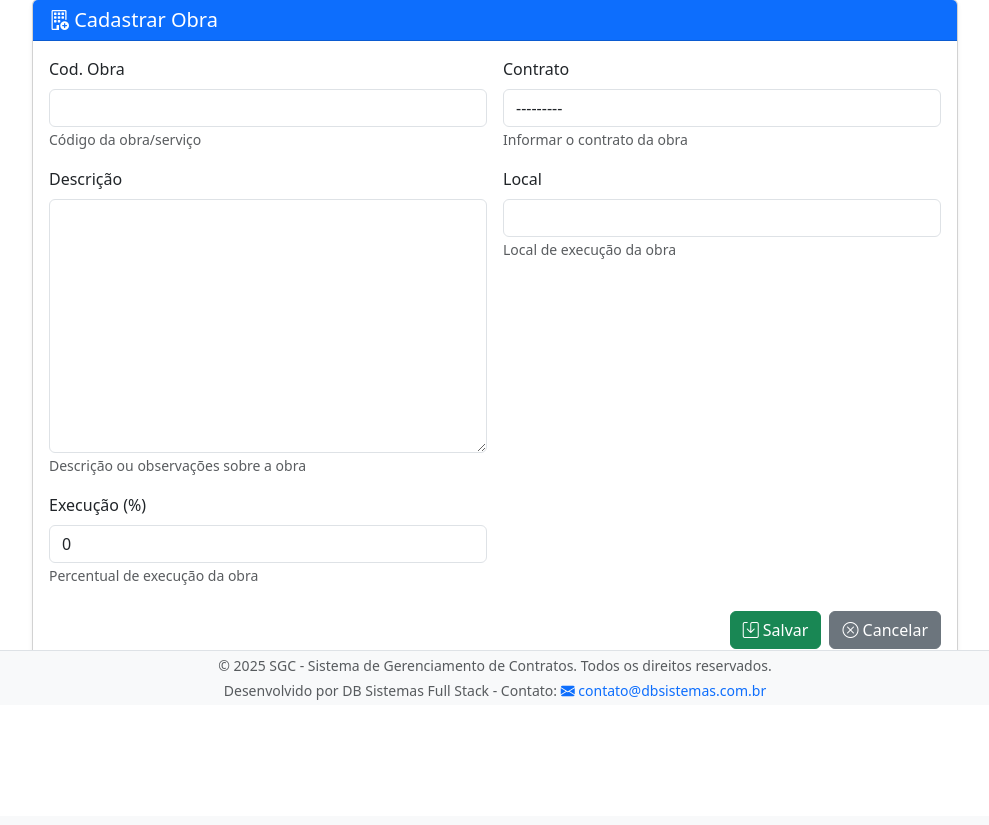
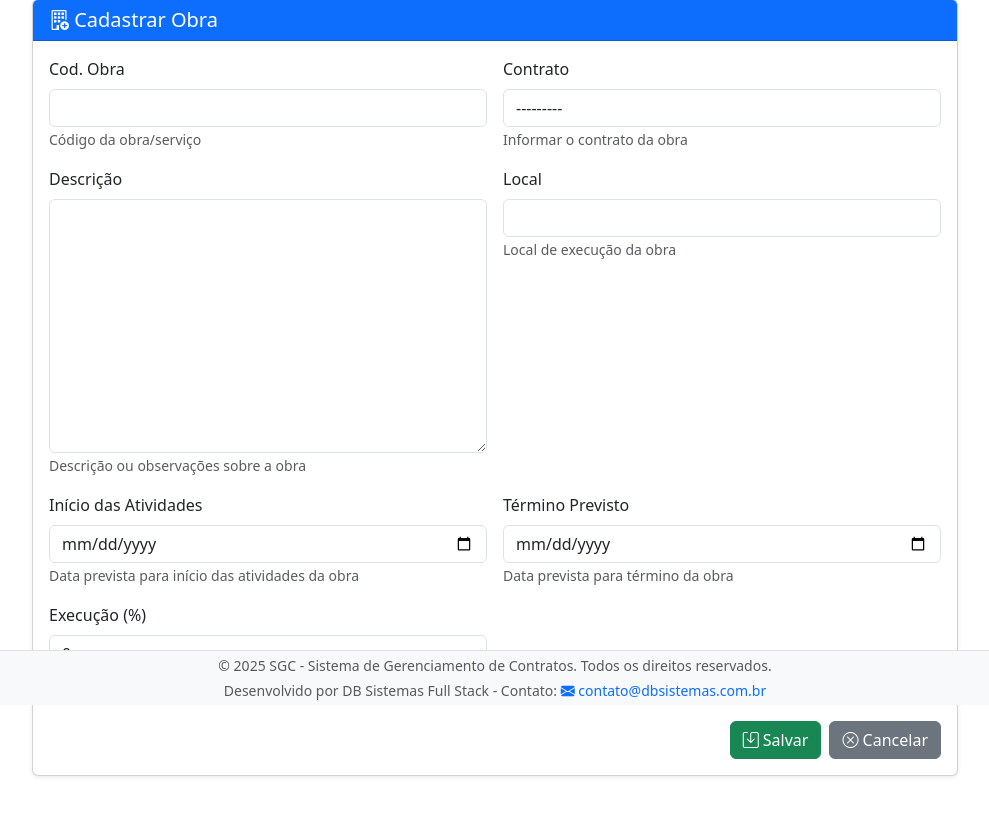
Before and after one commit to DiogotBatista/SGC-Gestao-de-contratos, a Django app: page /contratos/obras/novo/ in a window 1280 px wide. Shown: the part 95-920 px from the top of the page, without its empty margins (145-1134 px from the left). Before the commit the page ends 795 px from the top, so only its background shows below. Run offline with Django 4.2, Linux system fonts and the light colour scheme; the visitor is signed in with stand-in values (Sample User, id 1); data that the repository does not hold is empty; parts of the project's set-up code (start-up, migrations or seed data) failed here and were passed over; some libraries are stand-ins or nearby versions.

Commit message:
inclusão de data de inicio e fim nas obras

```diff
--- a/contratos/admin.py
+++ b/contratos/admin.py
@@ -21,7 +21,7 @@ class ContratoAdmin(admin.ModelAdmin):
 
 @admin.register(Obra)
 class ObraAdmin(admin.ModelAdmin):
-    list_display = ['codigo', 'contrato', 'local', 'ativo', 'porcentagem_execucao']
+    list_display = ['codigo', 'contrato', 'local', 'ativo', 'porcentagem_execucao', 'data_inicio_atividade', 'data_termino_previsto']
     list_filter = ['ativo', 'contrato']
     search_fields = ['codigo', 'local', 'contrato__numero']
     ordering = ['codigo']
--- a/contratos/forms.py
+++ b/contratos/forms.py
@@ -102,24 +102,34 @@ class ContratanteForm(forms.ModelForm):
 class ObraForm(forms.ModelForm):
     class Meta:
         model = Obra
-        fields = ['codigo', 'contrato', 'descricao', 'local', 'porcentagem_execucao', 'ativo']
+        fields = [
+            'codigo', 'contrato', 'descricao', 'local',
+            'data_inicio_atividade', 'data_termino_previsto',
+            'porcentagem_execucao', 'ativo'
+        ]
         labels = {
             'codigo': 'Cod. Obra',
-            'local': 'Local',
             'contrato': 'Contrato',
             'descricao': 'Descrição',
+            'local': 'Local',
+            'data_inicio_atividade': 'Início das Atividades',
+            'data_termino_previsto': 'Término Previsto',
             'porcentagem_execucao': 'Execução (%)',
             'ativo': 'Ativo',
         }
         help_texts = {
             'codigo': 'Código da obra/serviço',
-            'local': 'Local de execução da obra',
             'contrato': 'Informar o contrato da obra',
             'descricao': 'Descrição ou observações sobre a obra',
+            'local': 'Local de execução da obra',
+            'data_inicio_atividade': 'Data prevista para início das atividades da obra',
+            'data_termino_previsto': 'Data prevista para término da obra',
             'porcentagem_execucao': 'Percentual de execução da obra',
             'ativo': 'Indica se a obra está ativa',
         }
         widgets = {
+            'data_inicio_atividade': DateInput(attrs={'type': 'date', 'class': 'form-control'}),
+            'data_termino_previsto': DateInput(attrs={'type': 'date', 'class': 'form-control'}),
             'porcentagem_execucao': forms.NumberInput(attrs={'class': 'form-control', 'step': '0.01', 'min': '0', 'max': '100'}),
             'ativo': forms.CheckboxInput(attrs={'class': 'form-check-input'}),
         }
@@ -139,6 +149,14 @@ class ObraForm(forms.ModelForm):
 
         self.fields['contrato'].label_from_instance = lambda obj: f"{obj.numero} - {obj.contratante}"
 
+    def clean(self):
+        cleaned_data = super().clean()
+        inicio = cleaned_data.get("data_inicio_atividade")
+        fim = cleaned_data.get("data_termino_previsto")
+
+        if inicio and fim and fim < inicio:
+            self.add_error("data_termino_previsto", "A data de término previsto não pode ser anterior à data de início.")
+
 class NotaObraForm(forms.ModelForm):
     class Meta:
         model = NotaObra
--- a/contratos/models.py
+++ b/contratos/models.py
@@ -172,6 +172,18 @@ class Obra(models.Model):
     codigo = models.CharField(max_length=50, unique=True,verbose_name='Cod/Nome Obra', help_text="Código da obra/serviço")
     contrato = models.ForeignKey(Contrato, on_delete=models.CASCADE, related_name='obras')
     local = models.CharField(max_length=100, help_text="Local de execução da obra")
+    data_inicio_atividade = models.DateField(
+        blank=True,
+        null=True,
+        verbose_name="Início das Atividades",
+        help_text="Data prevista para início das atividades da obra"
+    )
+    data_termino_previsto = models.DateField(
+        blank=True,
+        null=True,
+        verbose_name="Término Previsto",
+        help_text="Data prevista para término da obra"
+    )
     descricao = models.TextField(blank=True, null=True, help_text="Descrição ou observações sobre a obra")
     ativo = models.BooleanField(default=True, help_text="Indica que a obra será tratada como ativa. Ao invés de exclui-la, desmarque isso.")
     porcentagem_execucao = models.DecimalField(
@@ -205,6 +217,12 @@ class Obra(models.Model):
     def __str__(self):
         return self.codigo
 
+    @property
+    def dias_previstos(self):
+        if self.data_inicio_atividade and self.data_termino_previsto:
+            return (self.data_termino_previsto - self.data_inicio_atividade).days
+        return None
+
 class NotaContrato(models.Model):
     contrato = models.ForeignKey(Contrato, on_delete=models.CASCADE, related_name='notas')
     texto = models.TextField(verbose_name='Anotação')
```
Also changed, not shown: contratos/templates/contratos/obras/detalhes_obra.html (+27 -1 lines).
